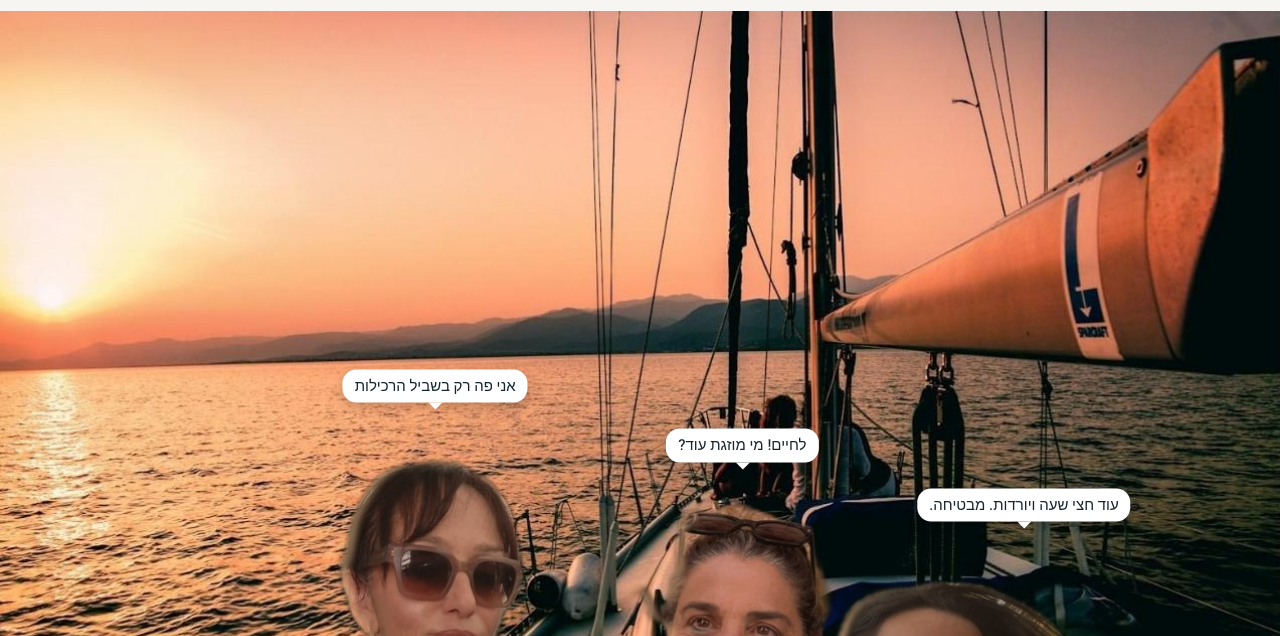
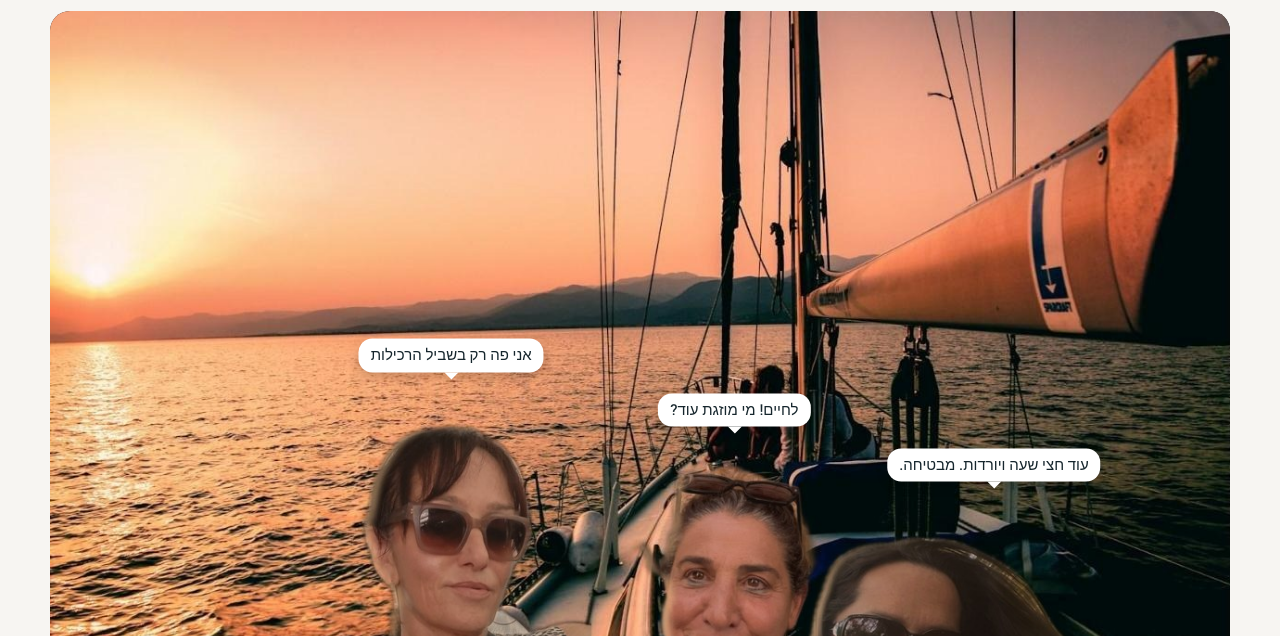
Before and after one commit to kyndryl158-stack/sisters-day, a plain HTML site: page index.html in a window 1280 px wide. Shown: the part 164-800 px from the top of the page. Drawn offline with Linux system fonts and the light colour scheme; no server answers.

Commit message:
Cap hero width on wide screens

```diff
--- a/index.html
+++ b/index.html
@@ -79,7 +79,8 @@ input:focus-visible,textarea:focus-visible,.btn:focus-visible{outline:3px solid
 footer{text-align:center;color:var(--soft);font-size:14px;padding:24px}
 @media(max-width:860px){.plan{grid-template-columns:minmax(0,1fr)}}
 @media(max-width:600px){.hero{aspect-ratio:4/3}.say{white-space:normal;max-width:34vw;font-size:11px;padding:5px 8px}.hero .say.mid{display:none}}
-.hero.ph{aspect-ratio:1273/846;min-height:0;max-height:none;background:#2a1a18}
+.hero.ph{aspect-ratio:1273/846;min-height:0;max-height:none;width:min(100%,1180px);margin:0 auto;background:#2a1a18}
+@media(min-width:1181px){.hero.ph{border-radius:20px}}
 .hero.ph img{position:absolute;inset:0;width:100%;height:100%;object-fit:cover;display:block}
 .hero.ph .say{transform:translate(-50%,-100%)}
 .hero.ph .say::after{inset-inline-start:calc(50% - 7px)}
```
